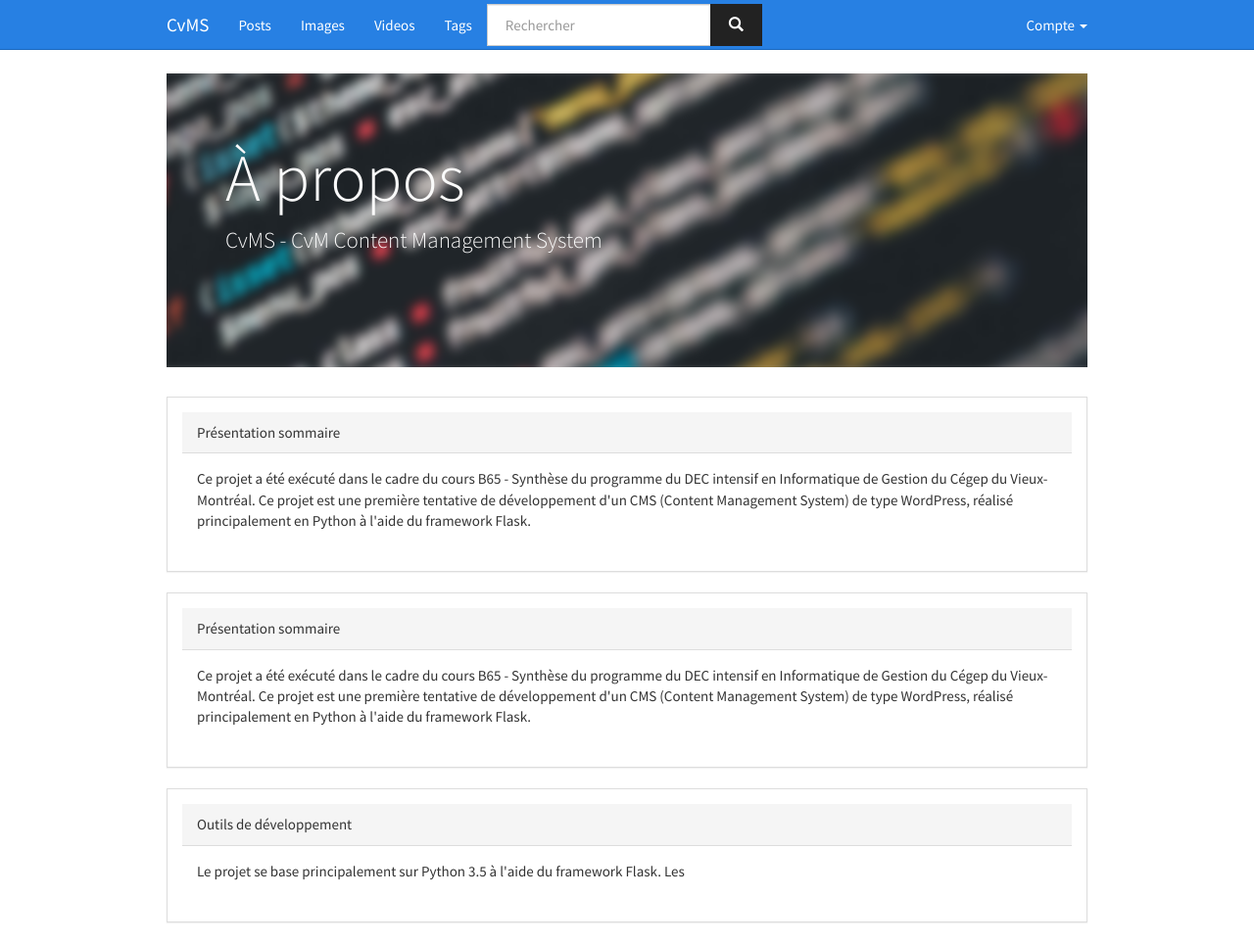
After one commit to folkrav/B65-CvMS, a Flask app: page /about in a window 1280 px wide. The commit adds this page. Shown: the whole page at 98% size. Run offline with Flask 2, Linux system fonts and the light colour scheme; some libraries are stand-ins or nearby versions; some web fonts are replaced.

Commit message:
all sorts of stuff cause no time

```diff
--- a/app/main/views.py
+++ b/app/main/views.py
@@ -8,3 +8,7 @@ from decorators import privileges_required
 @main.route('/index')
 def index():
     return render_template('index.html')
+
+@main.route('/about')
+def about():
+    return render_template('about.html')
--- a/app/models.py
+++ b/app/models.py
@@ -79,8 +79,6 @@ class User(db.Model, UserMixin):
         return check_password_hash(self.password_hash, password)
 
     def is_administrator(self):
-        import sys
-        print(self.can(PrivilegeGroup.ADMINISTRATOR), file=sys.stderr)
         return self.can(PrivilegeGroup.ADMINISTRATOR)
 
 
--- a/app/static/css/global.css
+++ b/app/static/css/global.css
@@ -84,6 +84,18 @@ body {
     border: 1px solid #aaa;
 }
 
+/* Image styling */
+.image-post {
+    display: block;
+    max-width: 100%;
+    max-height: 400px;
+    margin: 0 auto;
+}
+
+.image-post-full {
+    max-height: 100%;
+}
+
 /* Video styling */
 .embed-container {
     position: relative;
--- /dev/null
+++ b/app/templates/about.html
@@ -0,0 +1,29 @@
+{%- extends "base.html" %}
+
+{% block contents %}
+{{super()}}
+
+<div class="jumbotron jumbotron-index">
+    <div class="jumbotron-background"></div>
+    <h1>À propos</h1>
+    <p>CvMS - CvM Content Management System</p>
+</div>
+<div class="panel panel-default">
+    <div class="panel-heading">Présentation sommaire</div>
+    <div class="panel-body">
+        <p>Ce projet a été exécuté dans le cadre du cours B65 - Synthèse du programme du DEC intensif en Informatique de Gestion du Cégep du Vieux-Montréal. Ce projet est une première tentative de développement d'un CMS (Content Management System) de type WordPress, réalisé principalement en Python à l'aide du framework Flask.</p>
+    </div>
+</div>
+<div class="panel panel-default">
+    <div class="panel-heading">Présentation sommaire</div>
+    <div class="panel-body">
+        <p>Ce projet a été exécuté dans le cadre du cours B65 - Synthèse du programme du DEC intensif en Informatique de Gestion du Cégep du Vieux-Montréal. Ce projet est une première tentative de développement d'un CMS (Content Management System) de type WordPress, réalisé principalement en Python à l'aide du framework Flask.</p>
+    </div>
+</div>
+<div class="panel panel-default">
+    <div class="panel-heading">Outils de développement</div>
+    <div class="panel-body">
+        <p>Le projet se base principalement sur Python 3.5 à l'aide du framework Flask. Les </p>
+    </div>
+</div>
+{%- endblock %}
--- a/app/templates/articles/newarticle.html
+++ b/app/templates/articles/newarticle.html
@@ -40,4 +40,5 @@
 {{super()}}
 <script src="https://cdn.jsdelivr.net/select2/4.0.3/js/select2.full.min.js"></script>
 <script src="{{url_for('static', filename='js/articles.js')}}"></script>
+{{ pagedown.include_pagedown() }}
 {% endblock %}
```
Also changed, not shown: app/articles/views.py (+16 -6 lines), app/templates/articles/read.html (added, +27 -0 lines), app/templates/macros.html (+5 -2 lines).
